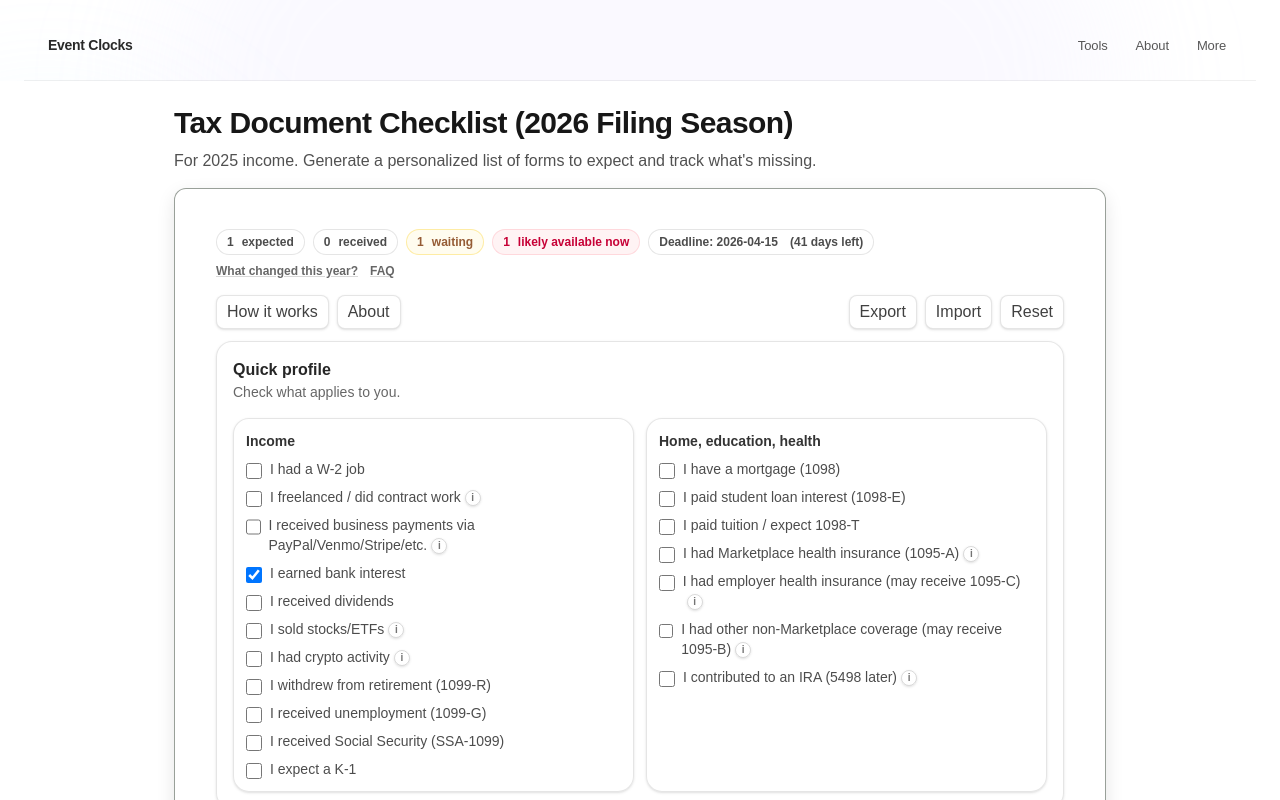
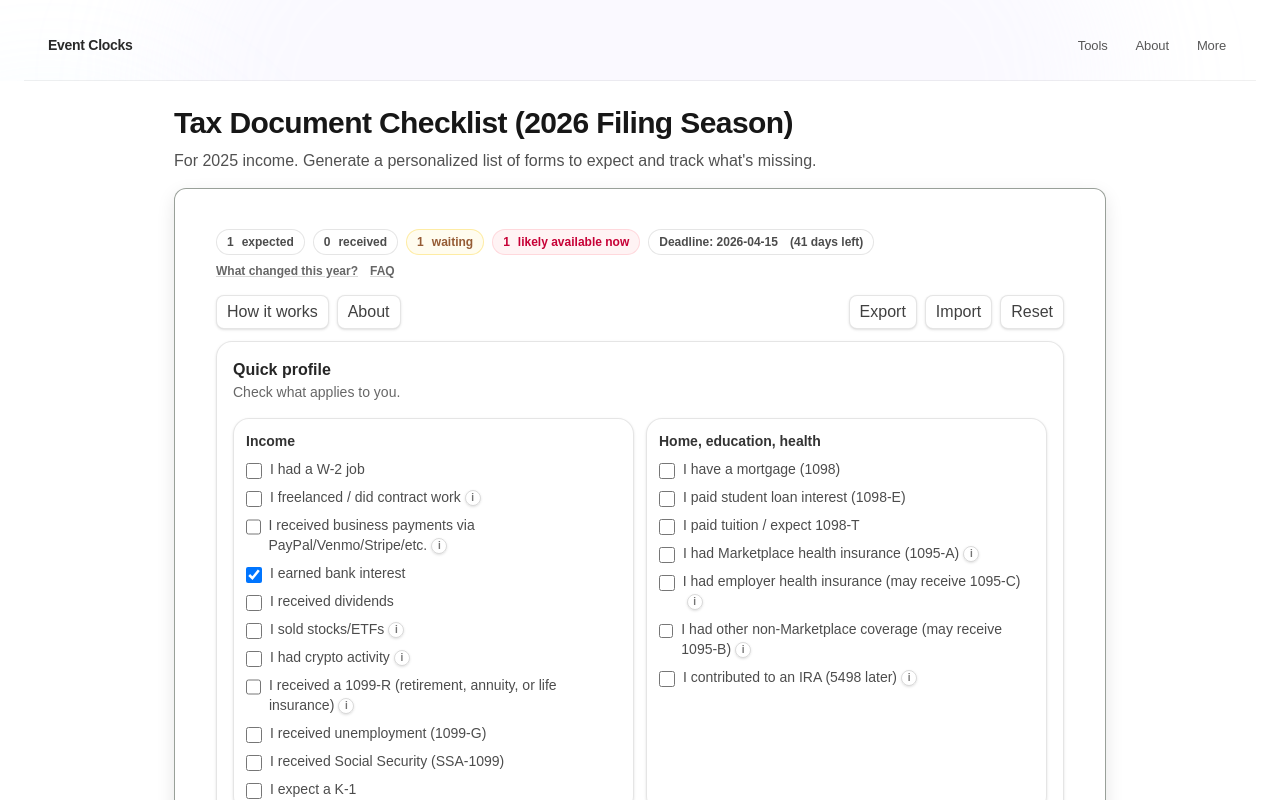
Before and after one commit to eventclock/event-clocks, a Next.js app: page /tax-document-checklist in a window 1280 px wide. Shown: the top 800 px of the page. Built offline with nearby package versions, Linux system fonts and the light colour scheme.

Commit message:
added text about 1099-R

```diff
--- a/src/app/tax-document-checklist/TaxDocumentChecklistClient.tsx
+++ b/src/app/tax-document-checklist/TaxDocumentChecklistClient.tsx
@@ -678,7 +678,13 @@ export default function TaxDocumentChecklistClient() {
                 tip="Exchanges/brokerages may provide tax documents if you sold, traded, or had reportable activity."
               />
 
-              <Q checked={state.answers.retirementDistribution} onChange={(v) => setAnswer("retirementDistribution", v)} label="I withdrew from retirement (1099-R)" />
+              {/* <Q checked={state.answers.retirementDistribution} onChange={(v) => setAnswer("retirementDistribution", v)} label="I withdrew from retirement (1099-R)" /> */}
+              <QWithTip
+                checked={state.answers.retirementDistribution}
+                onChange={(v) => setAnswer("retirementDistribution", v)}
+                label="I received a 1099-R (retirement, annuity, or life insurance)"
+                tip="1099-R can be issued for retirement withdrawals, annuity payments, or certain life-insurance policy distributions."
+              />
               <Q checked={state.answers.unemployment} onChange={(v) => setAnswer("unemployment", v)} label="I received unemployment (1099-G)" />
               <Q checked={state.answers.socialSecurity} onChange={(v) => setAnswer("socialSecurity", v)} label="I received Social Security (SSA-1099)" />
               <Q checked={state.answers.partnershipK1} onChange={(v) => setAnswer("partnershipK1", v)} label="I expect a K-1" />
@@ -817,7 +823,16 @@ export default function TaxDocumentChecklistClient() {
                           ) : null}
                         </div>
 
-                        <div className="mt-2 text-sm text-black/70 dark:text-white/70">{f.why}</div>
+                        <div className="mt-2 text-sm text-black/70 dark:text-white/70">
+                          {f.why}
+
+                          {f.id === "1099-R" ? (
+                            <div className="mt-2 rounded-xl border border-amber-200/70 bg-amber-50/70 px-3 py-2 text-xs text-amber-900/80">
+                              Common confusion: 1099-R is not always a retirement cash-out. Some annuities and certain life insurance
+                              policies can also issue a 1099-R. In some cases, the taxable amount may be $0.
+                            </div>
+                          ) : null}
+                        </div>
                       </div>
 
                       <div className="flex flex-wrap items-center gap-2">
--- a/src/app/tax-document-checklist/taxRules.ts
+++ b/src/app/tax-document-checklist/taxRules.ts
@@ -196,8 +196,17 @@ export function buildExpectedForms(ans: TaxProfileAnswers): ExpectedForm[] {
     push("1099-B", "1099-B (Proceeds From Broker Transactions)", "Brokerage / exchange", "Online", "You indicated stock sales or crypto activity (often via brokerage/exchange tax docs).");
   }
 
+  // if (ans.retirementDistribution) {
+  //   push("1099-R", "1099-R (Distributions From Pensions/IRAs)", "Retirement account provider", "Either", "You indicated retirement distributions.");
+  // }
   if (ans.retirementDistribution) {
-    push("1099-R", "1099-R (Distributions From Pensions/IRAs)", "Retirement account provider", "Either", "You indicated retirement distributions.");
+    push(
+      "1099-R",
+      "1099-R (Distributions From Retirement Plans, Annuities, or Life Insurance)",
+      "Retirement account provider / insurance company",
+      "Either",
+      "Issued when money is distributed from retirement plans, annuities, or certain life insurance policies. Some 1099-R forms report internal policy charges or withdrawals and may show $0 taxable amount."
+    );
   }
 
   if (ans.unemployment) {
@@ -242,6 +251,7 @@ export function buildExpectedForms(ans: TaxProfileAnswers): ExpectedForm[] {
     push("5498", "5498 (IRA Contribution Information)", "IRA custodian", "Online", "You indicated IRA contributions (often issued later in spring).");
   }
 
+
   // De-dupe and stable sort by “typical end date”
   const seen = new Set<TaxFormId>();
   const unique = out.filter((f) => (seen.has(f.id) ? false : (seen.add(f.id), true)));
```
